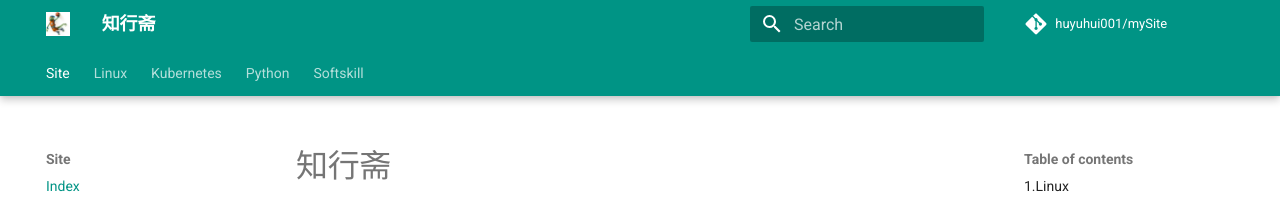
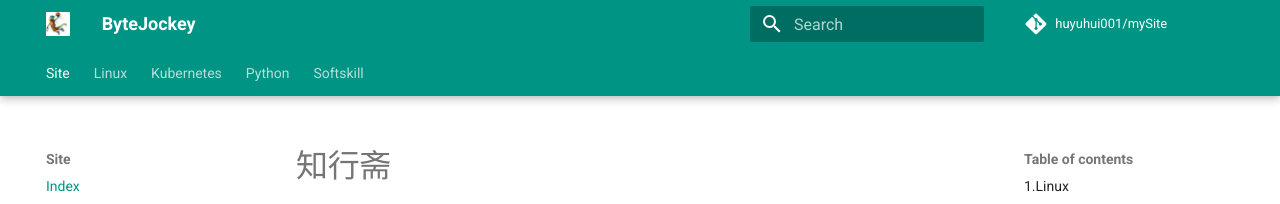
Before and after one commit to huyuhui001/mySite, an MkDocs documentation site: the page built from docs/index.md, in a window 1280 px wide. Shown: the top 204 px of the page. Built offline with MkDocs 1.6.1 and Material for MkDocs 9.7.7, drawn with Linux system fonts in a browser that asks for light colours; comment, search, counter and statistics services are not loaded.

Commit message:
mkdocs.yml

```diff
--- a/mkdocs.yml
+++ b/mkdocs.yml
@@ -1,4 +1,4 @@
-site_name: 知行斋
+site_name: ByteJockey
 site_url: https://huyuhui001.github.io/mySite/
 repo_name: "huyuhui001/mySite"
 repo_url: https://github.com/huyuhui001/mySite
```
